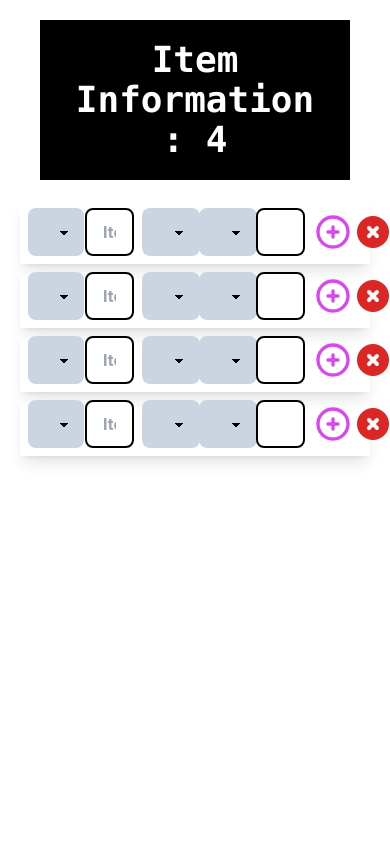
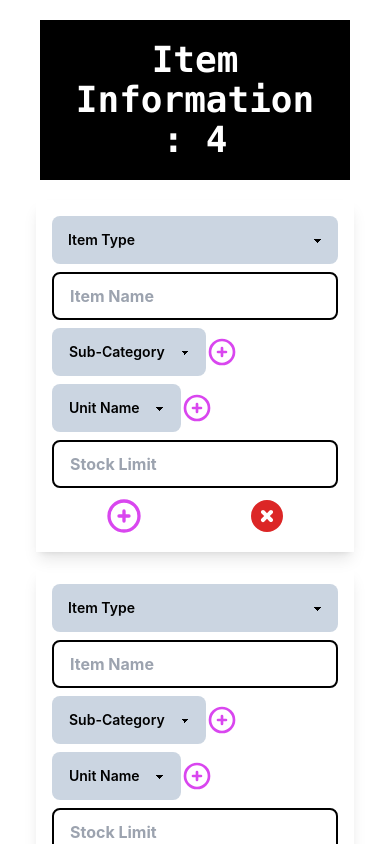
Before and after one commit to Sanjidk/jobtask-iteminfo-frontend, a React (Create React App) app: page / in a window 390 px wide. Shown: the top 844 px of the page. Built offline with nearby package versions, Linux system fonts and the light colour scheme.

Commit message:
SUbCategory & Unit Button Alert Done

```diff
--- /dev/null
+++ b/src/pages/CreatedItem.js
@@ -0,0 +1,11 @@
+import React from 'react';
+
+const CreatedItem = () => {
+    return (
+        <div>
+            <h1>Boom</h1>
+        </div>
+    );
+};
+
+export default CreatedItem;
--- a/src/pages/ItemCreate.js
+++ /dev/null
@@ -1,11 +0,0 @@
-import React from 'react';
-
-const ItemCreate = () => {
-    return (
-        <div>
-            <h1> Hello from Item Create</h1>
-        </div>
-    );
-};
-
-export default ItemCreate;
--- a/src/pages/SingleItem.js
+++ b/src/pages/SingleItem.js
@@ -7,7 +7,7 @@ const singleItem = ({ item }) => {
 
     return (
         <div>
-            <div className="grid grid-cols-6 gap-2 shadow-lg p-2 font-bold">
+            <div className="grid lg:grid-cols-6 grid-cols-1 gap-2 m-4 shadow-lg p-4 font-bold">
                 <div>
                     <select className="select w-full max-w-xs text-black hover:text-white border-0 bg-slate-300 hover:bg-black">
                         <option disabled selected> {type.item1} </option>
@@ -18,10 +18,10 @@ const singleItem = ({ item }) => {
                 </div>
 
                 <div>
-                    <input type="text" placeholder="Item Name" className="border-2 border-black input input-bordered w-full max-w-xs" />
+                    <input type="text" name="item" placeholder="Item Name" className="border-2 border-black input input-bordered w-full max-w-xs" required />
                 </div>
 
-                <div className='flex justify-around'>
+                <div className='flex lg:justify-around'>
                     <div>
                         <select className="select w-full max-w-xs text-black hover:text-white bg-slate-300 hover:bg-black">
                             <option disabled selected> {category.item1} </option>
@@ -30,15 +30,28 @@ const singleItem = ({ item }) => {
                         </select>
                     </div>
                     <div>
-                        <button className='mt-2'>
+                        <label for="category-1" class="btn bg-inherit hover:bg-inherit p-0 border-0">
                             <svg xmlns="http://www.w3.org/2000/svg" className="w-8 text-fuchsia-500	" fill="none" viewBox="0 0 24 24" stroke="currentColor" strokeWidth="2">
                                 <path strokeLinecap="round" strokeLinejoin="round" d="M12 9v3m0 0v3m0-3h3m-3 0H9m12 0a9 9 0 11-18 0 9 9 0 0118 0z" />
                             </svg>
-                        </button>
+                        </label>
+
+                        <input type="checkbox" id="category-1" class="modal-toggle" />
+                        <div class="modal modal-middle">
+                            <div class="modal-box relative">
+                                <label for="category-1" class="btn btn-sm btn-circle absolute right-2 top-2">✕</label>
+
+                                <h3 class="font-bold text-lg">Add New Sub-Category</h3>
+                                <input type="text" name="category" placeholder="Sub Category" className="border-2 border-black input input-bordered w-full max-w-xs" required />
+                                <div class="modal-action">
+                                    <label for="category-1" class="btn">Add</label>
+                                </div>
+                            </div>
+                        </div>
                     </div>
                 </div>
 
-                <div className='flex justify-around'>
+                <div className='flex lg:justify-around'>
                     <div>
                         <select className="select w-full max-w-xs text-black hover:text-white bg-slate-300 hover:bg-black">
                             <option disabled selected> {unit.item1} </option>
@@ -47,16 +60,29 @@ const singleItem = ({ item }) => {
                         </select>
                     </div>
                     <div>
-                        <button className='mt-2'>
+                        <label for="unit-1" class="btn bg-inherit hover:bg-inherit p-0 border-0">
                             <svg xmlns="http://www.w3.org/2000/svg" className="w-8 text-fuchsia-500	" fill="none" viewBox="0 0 24 24" stroke="currentColor" strokeWidth="2">
                                 <path strokeLinecap="round" strokeLinejoin="round" d="M12 9v3m0 0v3m0-3h3m-3 0H9m12 0a9 9 0 11-18 0 9 9 0 0118 0z" />
                             </svg>
-                        </button>
+                        </label>
+
+                        <input type="checkbox" id="unit-1" class="modal-toggle" />
+                        <div class="modal modal-middle">
+                            <div class="modal-box relative">
+                                <label for="unit-1" class="btn btn-sm btn-circle absolute right-2 top-2">✕</label>
+
+                                <h3 class="font-bold text-lg">Add New Unit Name</h3>
+                                <input type="text" name="unit" placeholder="Unit Name" className="border-2 border-black input input-bordered w-full max-w-xs" required />
+                                <div class="modal-action">
+                                    <label for="unit-1" class="btn">Add</label>
+                                </div>
+                            </div>
+                        </div>
                     </div>
                 </div>
 
                 <div>
-                    <input type="number" placeholder="Stock Limit" className="border-2 border-black input input-bordered w-full max-w-xs" />
+                    <input type="number" placeholder="Stock Limit" className="border-2 border-black input input-bordered w-full max-w-xs" required />
                 </div>
 
                 <div className='flex justify-around'>
```
